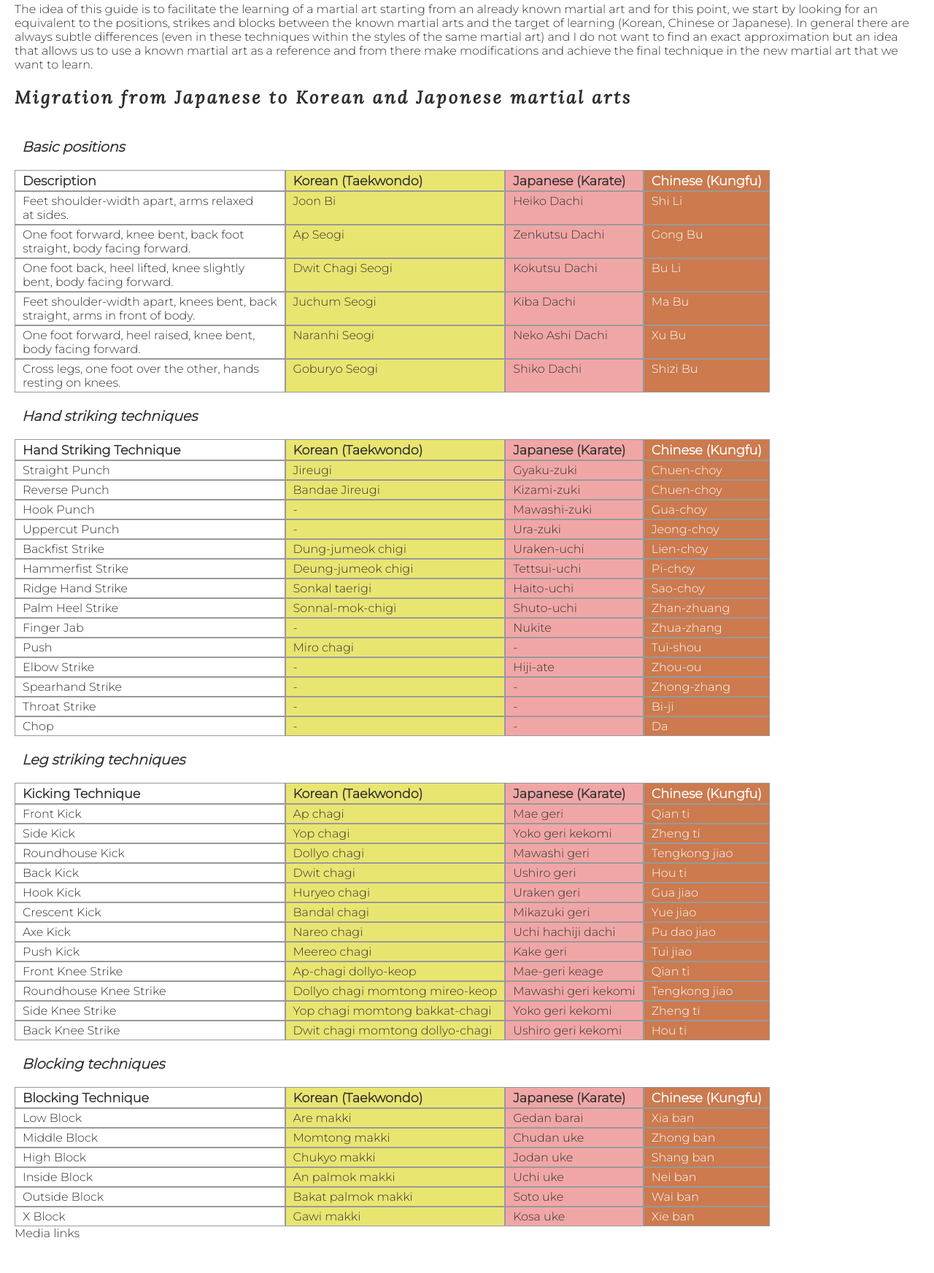
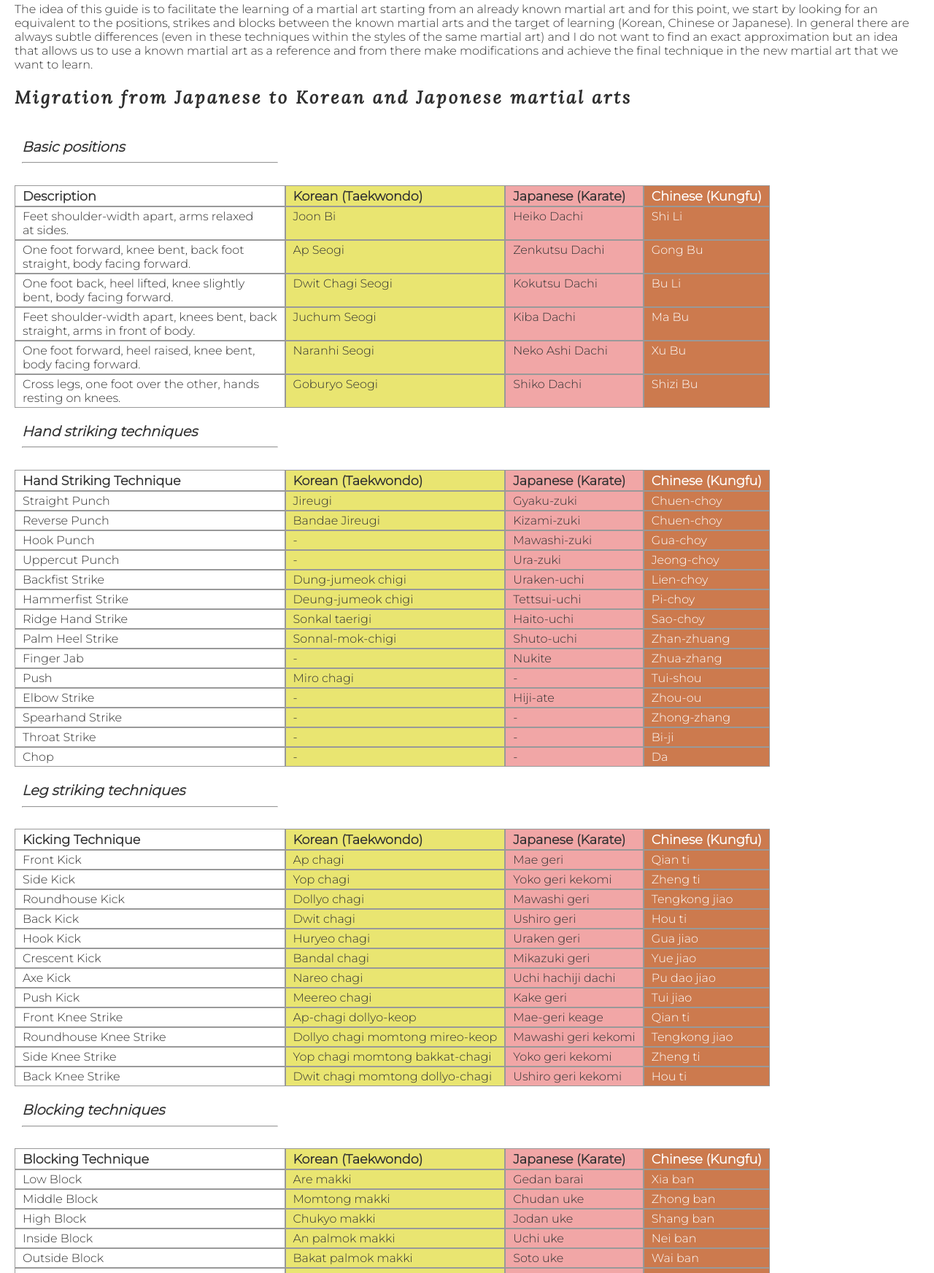
Before and after one commit to patchamama/PP1-Taekwondo-Migration-Guide, a plain HTML site: page migration.html in a window 1280 px wide. Shown: the part 448-2193 px from the top of the page at 73% size. Before the commit the page ends 2168 px from the top, so only its background shows below. Drawn offline with Linux system fonts and the light colour scheme.

Commit message:
Add separation line between sections in home and table...

```diff
--- a/assets/css/style.css
+++ b/assets/css/style.css
@@ -14,6 +14,10 @@ body {
     font-family: 'Lora', serif;
     color: #2f2f2f;
     letter-spacing: 3px;
+  }
+
+  h3 {
+    border-bottom: 1px solid #323232;
   }
 
 
@@ -39,6 +43,7 @@ body {
   text-transform: uppercase;
   letter-spacing: 3px;
   text-align: center;
+
 
   width: 300px;
   height: 300px;
@@ -69,6 +74,7 @@ body {
 #banner-text h3 {
   font-size: 130%;
   color: #fff;
+  border-bottom: 0;
 }
 
 /* Animation images of logo */
--- a/migration.html
+++ b/migration.html
@@ -41,7 +41,7 @@
         <div class="dTableBody">
 
         <div class="dTR">
-          <div class="dTD_InterTable">Basic positions</div>
+          <div class="dTD_InterTable">Basic positions<hr></div>
         </div>
 
         <div class="dTR">
@@ -88,7 +88,7 @@
         </div>
 
         <div class="dTR">
-          <div class="dTD_InterTable">Hand striking techniques</div>
+          <div class="dTD_InterTable">Hand striking techniques<hr></div>
         </div>
 
           <div class="dTR">
@@ -183,7 +183,7 @@
           </div>
 
           <div class="dTR">
-            <div class="dTD_InterTable">Leg striking techniques</div>
+            <div class="dTD_InterTable">Leg striking techniques<hr></div>
           </div>
 
           <div class="dTR">
@@ -266,7 +266,7 @@
           </div>
 
           <div class="dTR">
-            <div class="dTD_InterTable">Blocking techniques</div>
+            <div class="dTD_InterTable">Blocking techniques<hr></div>
           </div>
 
           <div class="dTR">
```
Also changed, not shown: 1 other file.
